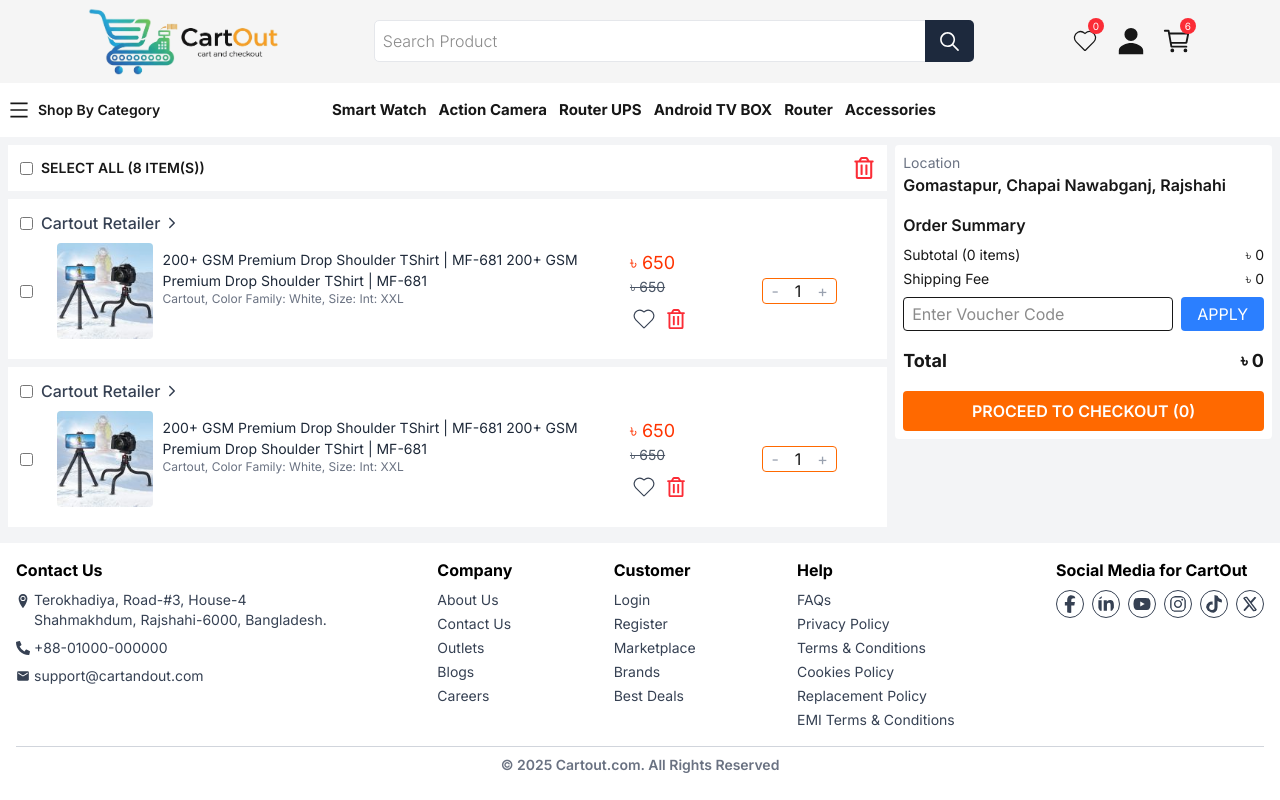
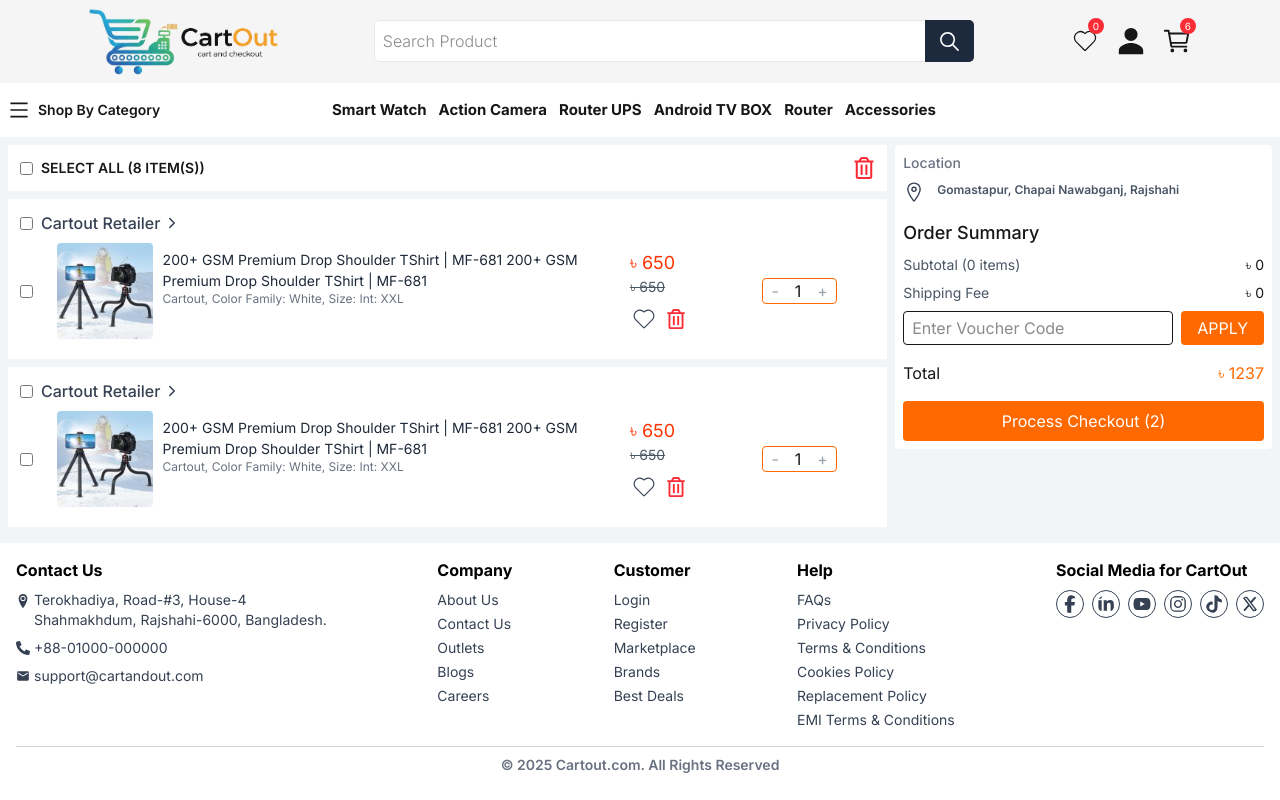
Before and after one commit to asadullah055/cartout, a Next.js app: page /cart in a window 1280 px wide. Built offline with nearby package versions, Linux system fonts and the light colour scheme.

Commit message:
add order summary

```diff
--- a/components/Cart/OrderSummary.jsx
+++ b/components/Cart/OrderSummary.jsx
@@ -1,38 +1,41 @@
 // OrderSummary.jsx
+
+import { IoLocationOutline } from "react-icons/io5";
 
 const OrderSummary = () => (
   <div className="bg-white rounded p-2">
     <div className="mb-4">
-      <div className="text-sm text-gray-500">Location</div>
-      <div className="font-semibold">
-        Gomastapur, Chapai Nawabganj, Rajshahi
+      <div className="text-sm text-gray-500 font-medium">Location</div>
+      <div className="font-semibold flex gap-x-3 mt-2 text-[12px] text-gray-600">
+        <IoLocationOutline size={22} className="text-gray-700" /> Gomastapur,
+        Chapai Nawabganj, Rajshahi
       </div>
     </div>
     <div className="mb-4">
-      <div className="font-semibold mb-2">Order Summary</div>
-      <div className="flex justify-between text-sm mb-1">
-        <span>Subtotal (0 items)</span>
+      <div className="font-medium text-lg mb-2">Order Summary</div>
+      <div className="flex justify-between text-sm mb-2">
+        <span className="text-gray-600">Subtotal (0 items)</span>
         <span>৳ 0</span>
       </div>
-      <div className="flex justify-between text-sm mb-1">
-        <span>Shipping Fee</span>
+      <div className="flex justify-between text-sm mb-2">
+        <span className="text-gray-600">Shipping Fee</span>
         <span>৳ 0</span>
       </div>
-      <div className="flex gap-2 mt-2">
+      <div className="flex justify-between gap-2 mt-2">
         <input
           type="text"
           placeholder="Enter Voucher Code"
-          className="border rounded px-2 py-1 flex-1"
+          className="border rounded px-2 py-1 w-full "
         />
-        <button className="bg-blue-500 text-white px-4 rounded">APPLY</button>
+        <button className="bg-orange-500 text-white px-4 rounded">APPLY</button>
       </div>
     </div>
-    <div className="flex justify-between font-bold text-lg mb-4">
+    <div className="flex justify-between text-md mb-4">
       <span>Total</span>
-      <span>৳ 0</span>
+      <span className="text-orange-500">৳ 1237 </span>
     </div>
-    <button className="w-full bg-orange-500 text-white py-2 rounded font-semibold">
-      PROCEED TO CHECKOUT (0)
+    <button className="w-full bg-orange-500 text-white py-2 rounded">
+      Process Checkout (2)
     </button>
   </div>
 );
```
